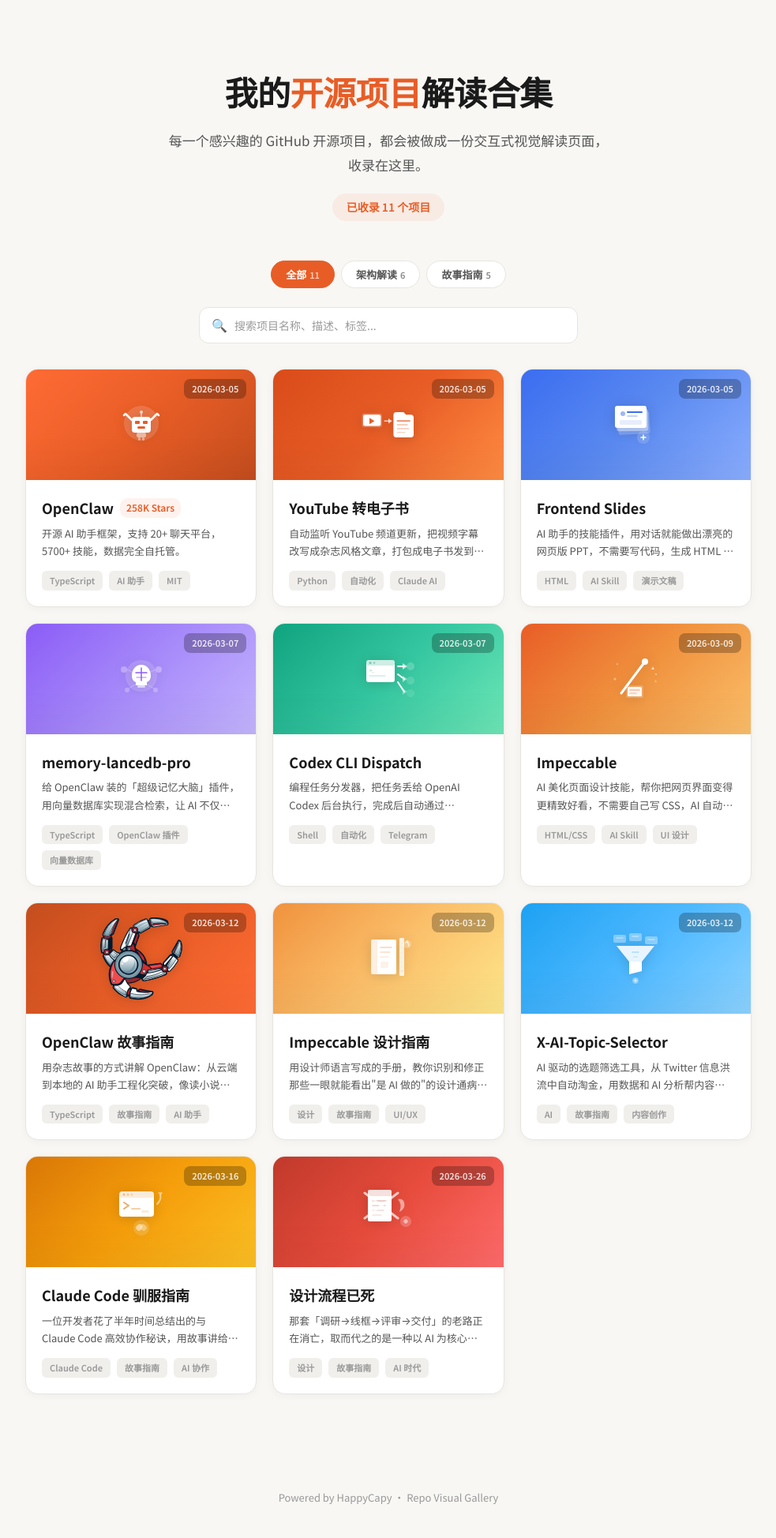
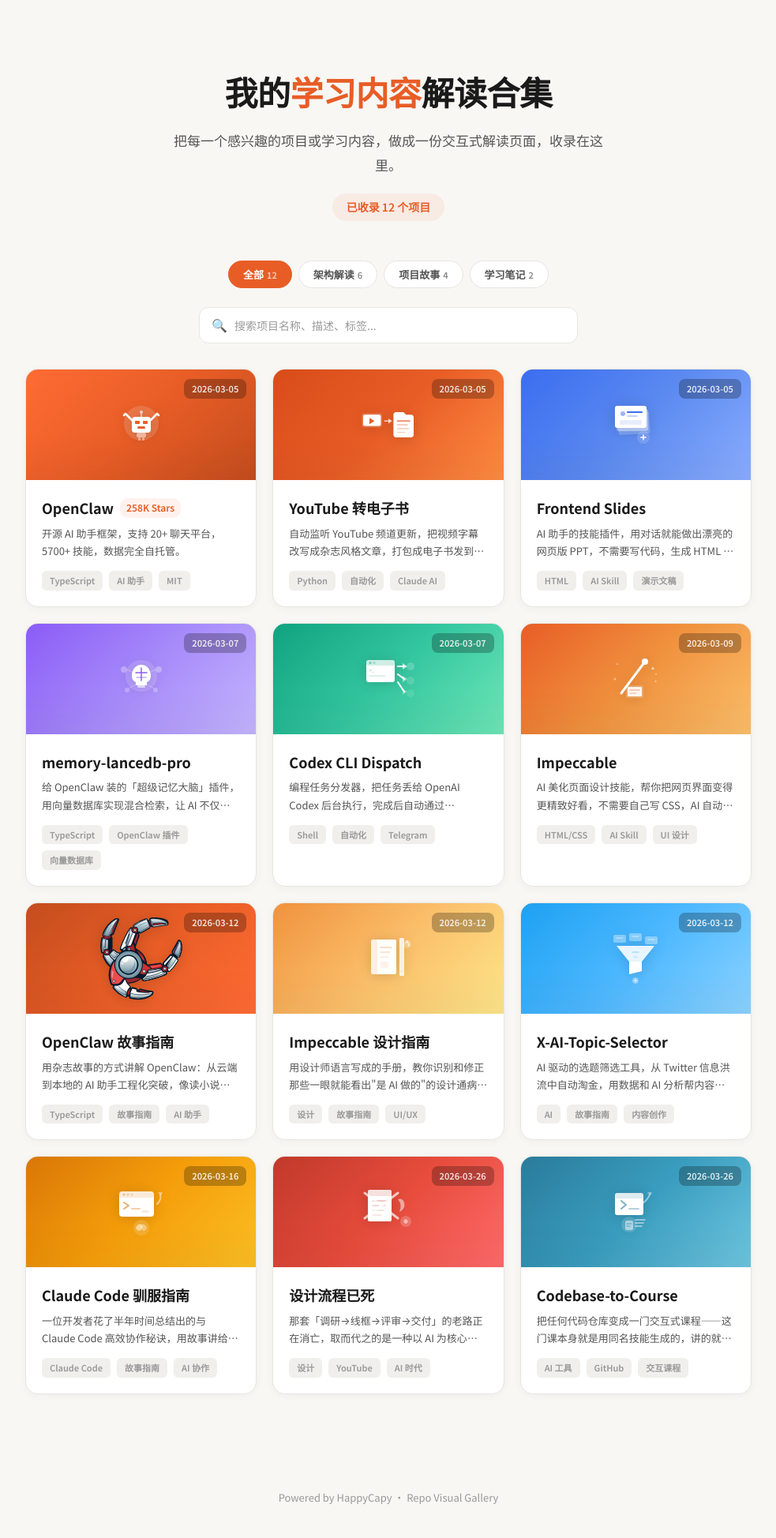
Before and after one commit to AmyX2025/repo-visual-gallery, a plain HTML site: page index.html in a window 1280 px wide. Shown: the whole page at 79% size, without its empty margins (148-1131 px from the left). Drawn offline with Linux system fonts and the light colour scheme.

Commit message:
Add codebase-to-course card, restructure to 3 categories (架构解读/项目故事/学习笔记)

```diff
--- a/index.html
+++ b/index.html
@@ -151,16 +151,17 @@
 <body>
 
 <div class="hero">
-  <h1>我的<span>开源项目</span>解读合集</h1>
-  <p>每一个感兴趣的 GitHub 开源项目，都会被做成一份交互式视觉解读页面，收录在这里。</p>
-  <div class="count">已收录 11 个项目</div>
+  <h1>我的<span>学习内容</span>解读合集</h1>
+  <p>把每一个感兴趣的项目或学习内容，做成一份交互式解读页面，收录在这里。</p>
+  <div class="count">已收录 12 个项目</div>
 </div>
 
 <div class="container">
   <div class="filter-wrap" id="filterWrap">
-    <button class="filter-tab active" data-filter="all">全部<span class="tab-count">11</span></button>
+    <button class="filter-tab active" data-filter="all">全部<span class="tab-count">12</span></button>
     <button class="filter-tab" data-filter="visual">架构解读<span class="tab-count">6</span></button>
-    <button class="filter-tab" data-filter="story">故事指南<span class="tab-count">5</span></button>
+    <button class="filter-tab" data-filter="story">项目故事<span class="tab-count">4</span></button>
+    <button class="filter-tab" data-filter="notes">学习笔记<span class="tab-count">2</span></button>
   </div>
   <div class="search-wrap">
     <span class="search-icon">&#128269;</span>
@@ -360,7 +361,7 @@
     </a>
 
     <!-- ====== 项目卡片 11: 设计流程已死 ====== -->
-    <a class="card" href="./design-process-is-dead/index.html" data-category="story">
+    <a class="card" href="./design-process-is-dead/index.html" data-category="notes">
       <div class="card-banner" style="background:linear-gradient(135deg,#c0392b,#e74c3c,#ff6b6b);">
         <svg viewBox="0 0 80 80" fill="none"><rect x="14" y="12" width="30" height="40" rx="2" fill="#fff"/><rect x="14" y="12" width="30" height="8" rx="2" fill="rgba(192,57,43,0.15)"/><line x1="20" y1="26" x2="38" y2="26" stroke="#c0392b" stroke-width="1.5" stroke-linecap="round" opacity="0.35"/><line x1="20" y1="32" x2="36" y2="32" stroke="#c0392b" stroke-width="1.5" stroke-linecap="round" opacity="0.25"/><line x1="20" y1="38" x2="34" y2="38" stroke="#c0392b" stroke-width="1.5" stroke-linecap="round" opacity="0.2"/><line x1="20" y1="44" x2="31" y2="44" stroke="#c0392b" stroke-width="1.5" stroke-linecap="round" opacity="0.15"/><path d="M10 48 L52 16" stroke="rgba(255,255,255,0.7)" stroke-width="3" stroke-linecap="round"/><path d="M10 16 L52 48" stroke="rgba(255,255,255,0.7)" stroke-width="3" stroke-linecap="round"/><path d="M54 40 Q62 36 60 28 Q58 22 52 24 Q58 30 54 40Z" fill="rgba(255,255,255,0.5)"/><circle cx="62" cy="52" r="7" fill="rgba(255,255,255,0.2)"/><path d="M59 52 Q62 46 65 52 Q62 58 59 52Z" fill="rgba(255,255,255,0.5)"/></svg>
         <div class="card-date">2026-03-26</div>
@@ -372,8 +373,27 @@
         <div class="card-desc">那套「调研→线框→评审→交付」的老路正在消亡，取而代之的是一种以 AI 为核心的全新设计范式。</div>
         <div class="card-meta">
           <span class="card-tag">设计</span>
-          <span class="card-tag">故事指南</span>
+          <span class="card-tag">YouTube</span>
           <span class="card-tag">AI 时代</span>
+        </div>
+      </div>
+    </a>
+
+    <!-- ====== 项目卡片 12: Codebase-to-Course ====== -->
+    <a class="card" href="./codebase-to-course/index.html" data-category="notes">
+      <div class="card-banner" style="background:linear-gradient(135deg,#2a7b9b,#3a9dbf,#6ec6e0);">
+        <svg viewBox="0 0 80 80" fill="none"><rect x="14" y="16" width="36" height="28" rx="3" fill="#fff"/><rect x="14" y="16" width="36" height="7" rx="3" fill="rgba(42,123,155,0.15)"/><path d="M22 26 L28 31 L22 36" stroke="#2a7b9b" stroke-width="2" stroke-linecap="round" stroke-linejoin="round" opacity="0.6"/><line x1="32" y1="36" x2="44" y2="36" stroke="#2a7b9b" stroke-width="2" stroke-linecap="round" opacity="0.35"/><path d="M48 30 Q56 24 58 18" stroke="rgba(255,255,255,0.5)" stroke-width="2" stroke-linecap="round" fill="none"/><path d="M58 18 L60 16 L56 16" stroke="rgba(255,255,255,0.5)" stroke-width="1.5" stroke-linecap="round" stroke-linejoin="round" fill="none"/><circle cx="32" cy="56" r="10" fill="rgba(255,255,255,0.15)"/><rect x="27" y="51" width="10" height="12" rx="2" fill="rgba(255,255,255,0.5)"/><path d="M29 55 L35 55 M29 58 L33 58" stroke="#2a7b9b" stroke-width="1" stroke-linecap="round" opacity="0.6"/><path d="M40 50 L52 50 M40 54 L50 54 M40 58 L48 58" stroke="rgba(255,255,255,0.6)" stroke-width="1.5" stroke-linecap="round"/></svg>
+        <div class="card-date">2026-03-26</div>
+      </div>
+      <div class="card-body">
+        <div class="card-title">
+          Codebase-to-Course
+        </div>
+        <div class="card-desc">把任何代码仓库变成一门交互式课程——这门课本身就是用同名技能生成的，讲的就是它自己怎么运作，套娃式学习体验。</div>
+        <div class="card-meta">
+          <span class="card-tag">AI 工具</span>
+          <span class="card-tag">GitHub</span>
+          <span class="card-tag">交互课程</span>
         </div>
       </div>
     </a>
```
